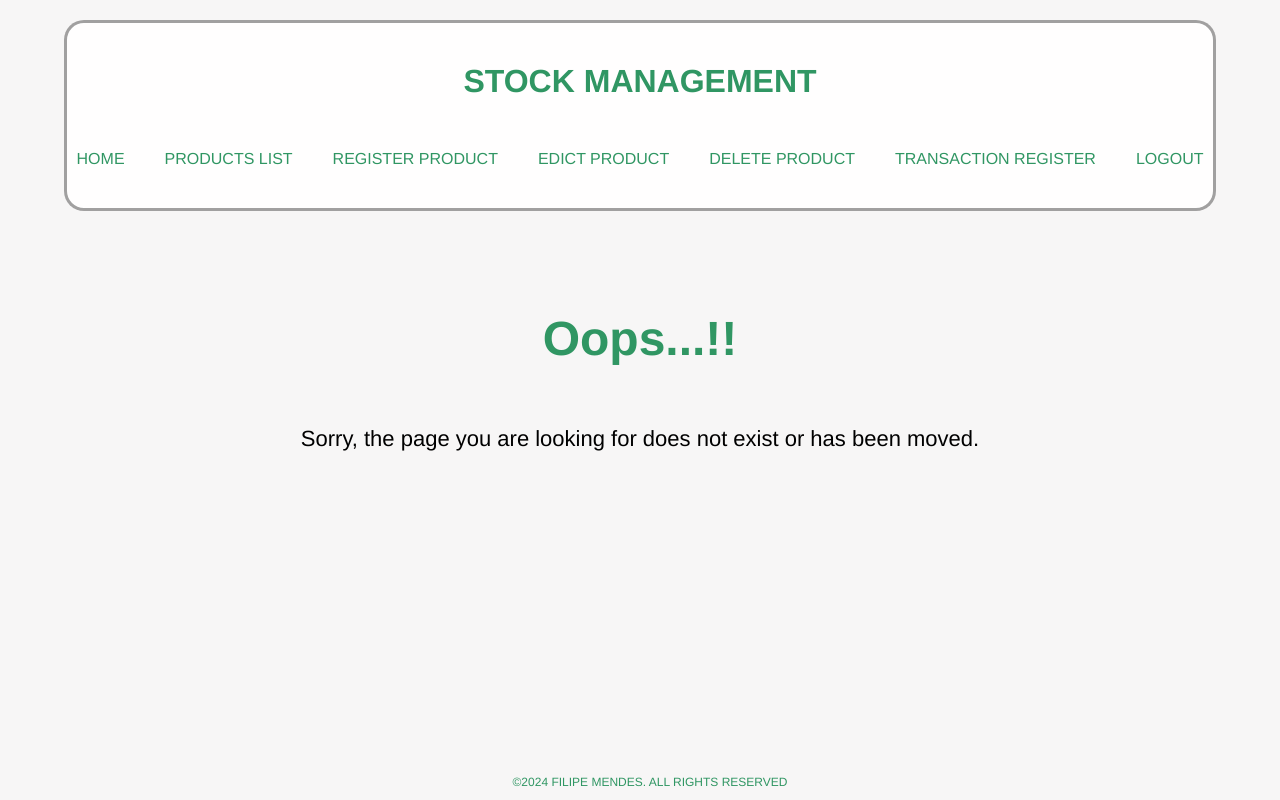
After one commit to FMatiasMendes/Stock_Management_Site, a PHP site: page /error404.php in a window 1280 px wide. The commit adds this page. Run offline with PHP 8.4, Linux system fonts and the light colour scheme.

Commit message:
error404.php created

```diff
--- /dev/null
+++ b/error404.php
@@ -0,0 +1,34 @@
+<?php
+	$page = "ERROR";
+?>
+
+<!DOCTYPE html>
+<html lang="en">
+	<head>
+		<meta charset="UTF-8">
+		<meta name="viewport" content="width=device-width, initial-scale=1.0">
+		<title>Stock Management</title>
+		<link rel="shortcut icon" href="images/background.jpg" type="image/x-icon">
+		<link rel="stylesheet" href="https://cdnjs.cloudflare.com/ajax/libs/font-awesome/4.7.0/css/font-awesome.min.css">
+		<link rel="stylesheet" href="styles/style.css">
+	</head>
+
+	<body>
+
+		<header>
+			<?php require("components/header.php"); ?>
+		</header>
+
+		<main>
+			<div class="error-div">
+				<h1 class="error-titles">Oops...!!</h1>
+				<p class="error-message">Sorry, the page you are looking for does not exist or has been moved.</p>
+			</div>
+		</main>
+
+		<footer>
+			<?php require("components/footer.php"); ?>
+		</footer>
+
+	</body>
+</html>
--- a/styles/style.css
+++ b/styles/style.css
@@ -12,7 +12,7 @@
 
 body{
 	background-color: hsla(0, 3%, 94%, 0.5);
-	min-width: 1200px;
+	min-width: 1250px;
 	height: 100%; /* change height to view height?! */
 }
 
@@ -259,6 +259,24 @@ tr:hover{
 	background-color: rgba(0, 255, 255, 1);
 }
 
+.error-div{
+	text-align: center;
+}
+
+.error-titles{
+	font-family: var(--font-family);
+	color: var(--text-color);
+	font-size: 48px;
+	margin-top: 100px;
+}
+
+.error-message{
+	font-family: var(--font-family);
+	color: black;
+	font-size: 22px;
+	margin-top: 60px;
+}
+
 
 /* ---- footer ---- */
 
```
Also changed, not shown: edictProduct.php (+24 -1 lines).
